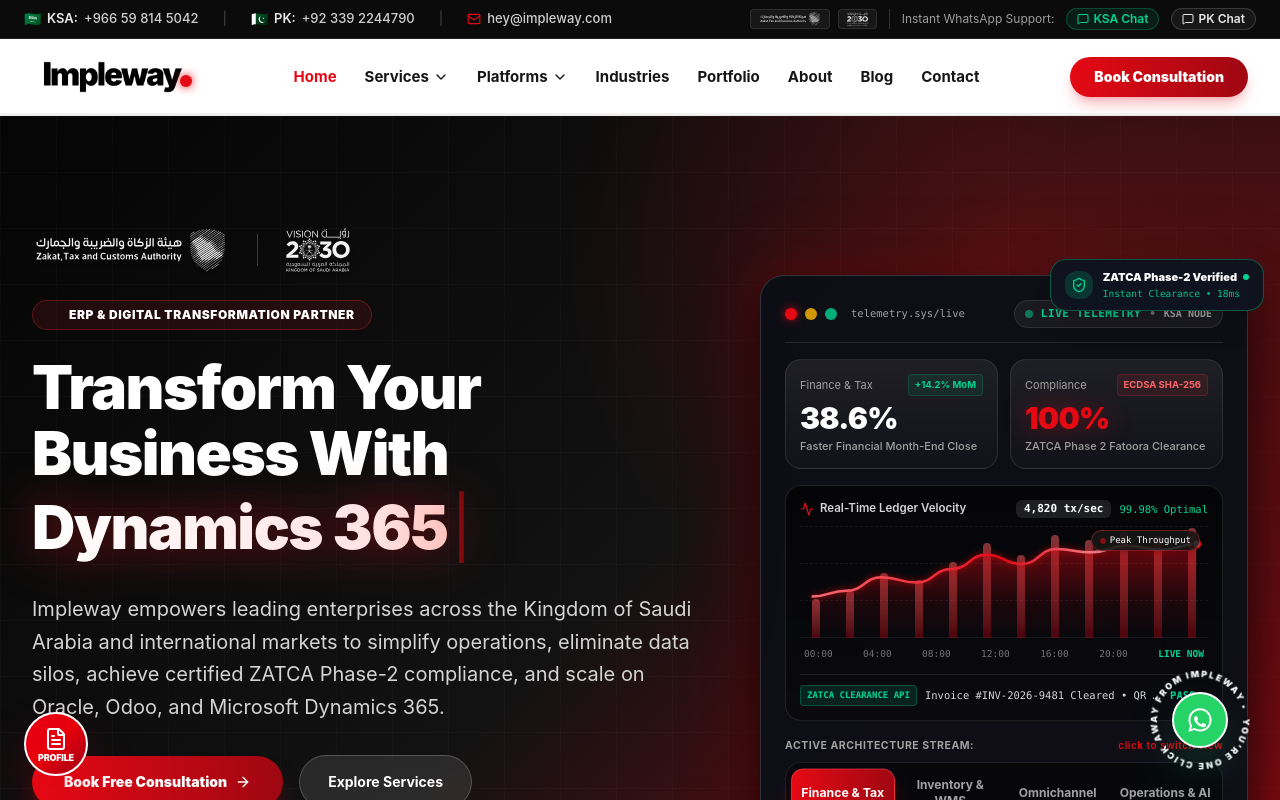
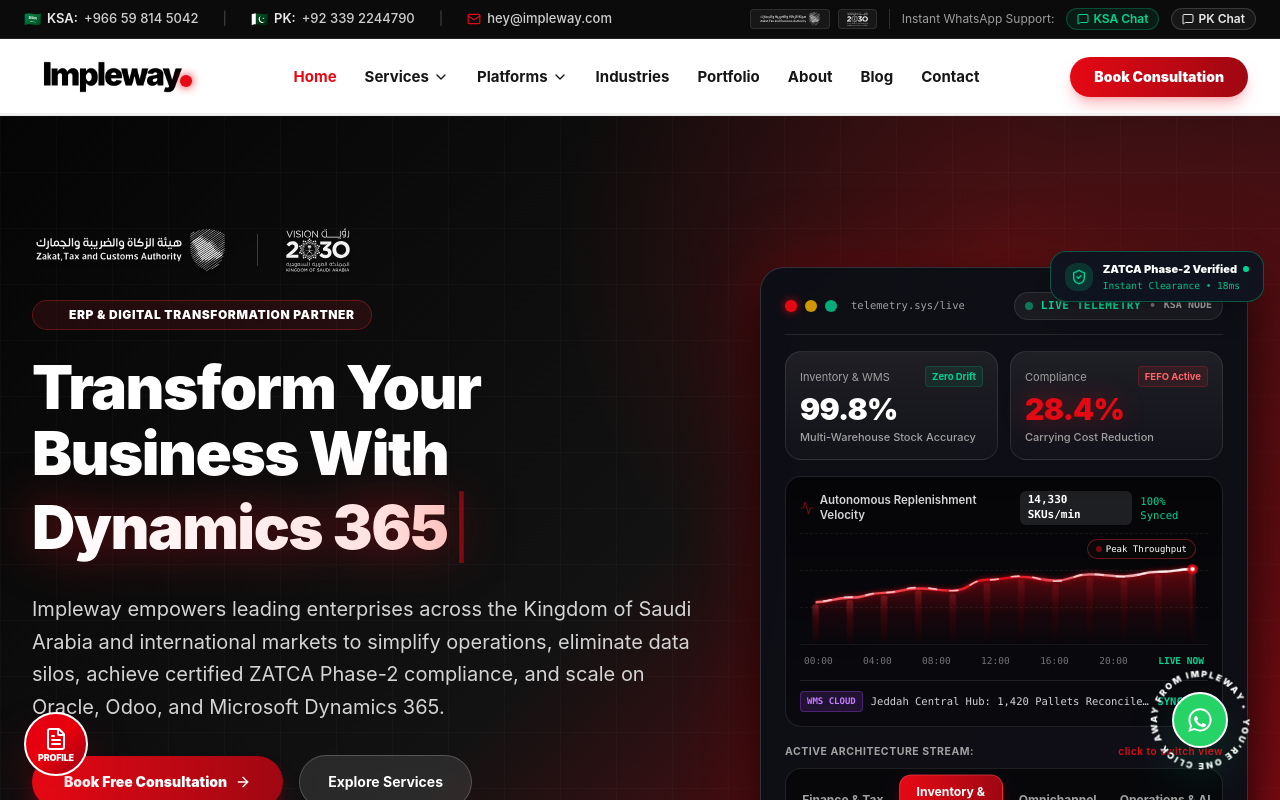
Before and after one commit to umairfida643-droid/Impleway-New-Site, a React (Vite) app: page / in a window 1280 px wide. Shown: the top 800 px of the page. Built offline with nearby package versions, Linux system fonts and the light colour scheme.

Commit message:
fix: constrain hero telemetry bars under spline curve and add high-tech animations

```diff
--- a/src/components/home/HeroSection.jsx
+++ b/src/components/home/HeroSection.jsx
@@ -12,11 +12,12 @@
   "Cloud Migration"
 ];
 
-const generateSplinePath = (points, width = 420, height = 110) => {
+const generateSplinePath = (points, width = 420, height = 120) => {
   if (!points || points.length === 0) return { path: "", area: "", coords: [] };
+  // Add 38px headroom at the top so line and bars never hit or exceed container ceiling
   const coords = points.map((p, i) => {
-    const x = (i / (points.length - 1)) * (width - 24) + 12;
-    const y = height - 12 - ((p / 100) * (height - 28));
+    const x = (i / (points.length - 1)) * (width - 32) + 16;
+    const y = height - 14 - ((p / 100) * 68);
     return { x: Math.round(x * 10) / 10, y: Math.round(y * 10) / 10, val: p };
   });
 
@@ -123,6 +124,27 @@
   const [displayedText, setDisplayedText] = useState("");
   const [isDeleting, setIsDeleting] = useState(false);
   const [activeModule, setActiveModule] = useState("Finance");
+  const [rateVariation, setRateVariation] = useState(0);
+  const [isStreamPaused, setIsStreamPaused] = useState(false);
+  const MODULE_KEYS = useMemo(() => Object.keys(MODULE_DATA), []);
+
+  useEffect(() => {
+    const rateInterval = setInterval(() => {
+      setRateVariation((prev) => (prev + 1) % 10);
+    }, 2200);
+    return () => clearInterval(rateInterval);
+  }, []);
+
+  useEffect(() => {
+    if (isStreamPaused) return;
+    const streamTimer = setInterval(() => {
+      setActiveModule((curr) => {
+        const idx = MODULE_KEYS.indexOf(curr);
+        return MODULE_KEYS[(idx + 1) % MODULE_KEYS.length];
+      });
+    }, 6500);
+    return () => clearInterval(streamTimer);
+  }, [isStreamPaused, MODULE_KEYS]);
 
   useEffect(() => {
     const currentWord = TYPEWRITER_WORDS[wordIndex];
@@ -145,7 +167,26 @@
   }, [displayedText, isDeleting, wordIndex]);
 
   const currentMod = MODULE_DATA[activeModule];
-  const spline = useMemo(() => generateSplinePath(currentMod.curvePoints, 420, 110), [currentMod.curvePoints]);
+  const spline = useMemo(() => generateSplinePath(currentMod.curvePoints, 420, 120), [currentMod.curvePoints]);
+
+  const getLiveRate = () => {
+    if (activeModule === "Finance") {
+      const base = 4820;
+      const offsets = [0, 14, 28, 12, -8, 22, -15, 36, 18, 5];
+      return `${(base + offsets[rateVariation]).toLocaleString()} tx/sec`;
+    }
+    if (activeModule === "Inventory") {
+      const base = 14250;
+      const offsets = [0, 40, -25, 80, 110, -50, 65, 30, -10, 95];
+      return `${(base + offsets[rateVariation]).toLocaleString()} SKUs/min`;
+    }
+    if (activeModule === "Sales") {
+      const base = 1.84;
+      const offsets = [0, 0.02, 0.05, 0.01, -0.02, 0.04, 0.06, 0.03, -0.01, 0.05];
+      return `SAR ${(base + offsets[rateVariation]).toFixed(2)}M/hr`;
+    }
+    return currentMod.telemetryRate;
+  };
 
   return (
     <section className="relative overflow-hidden bg-radial-hero text-white py-16 sm:py-24 lg:py-28">
@@ -291,13 +332,17 @@
           </div>
 
           {/* Right Column: Interactive 3D Cyber-Enterprise Cockpit */}
-          <div className="lg:col-span-5 relative mt-6 lg:mt-0">
+          <div
+            className="lg:col-span-5 relative mt-6 lg:mt-0"
+            onMouseEnter={() => setIsStreamPaused(true)}
+            onMouseLeave={() => setIsStreamPaused(false)}
+          >
 
             {/* Ambient Cyber Neon Back-Glow */}
             <div className="absolute -inset-1.5 bg-gradient-to-r from-red-600/30 via-red-900/20 to-neutral-900/40 rounded-3xl blur-2xl opacity-75 group-hover:opacity-100 transition-opacity pointer-events-none" />
 
             {/* Floating Satellite Badge 1 (Top-Right): ZATCA Verification */}
-            <div className="hidden sm:flex absolute -top-4 -right-4 z-20 items-center gap-2.5 px-3.5 py-2 rounded-2xl bg-[#0E1520]/95 border border-emerald-500/40 shadow-xl backdrop-blur-xl animate-in fade-in slide-in-from-top-4 duration-500 hover:scale-105 transition-transform">
+            <div className="hidden sm:flex absolute -top-4 -right-4 z-20 items-center gap-2.5 px-3.5 py-2 rounded-2xl bg-[#0E1520]/95 border border-emerald-500/40 shadow-xl backdrop-blur-xl animate-float-hud hover:scale-105 transition-transform">
               <div className="w-7 h-7 rounded-xl bg-emerald-500/20 text-emerald-400 flex items-center justify-center flex-shrink-0">
                 <ShieldCheck className="w-4 h-4" />
               </div>
@@ -313,7 +358,7 @@
             </div>
 
             {/* Floating Satellite Badge 2 (Bottom-Left): Multi-Cloud ERP Fabric */}
-            <div className="hidden sm:flex absolute -bottom-4 -left-4 z-20 items-center gap-3 px-3.5 py-2 rounded-2xl bg-[#0E1520]/95 border border-red-500/30 shadow-xl backdrop-blur-xl animate-in fade-in slide-in-from-bottom-4 duration-500 hover:scale-105 transition-transform">
+            <div className="hidden sm:flex absolute -bottom-4 -left-4 z-20 items-center gap-3 px-3.5 py-2 rounded-2xl bg-[#0E1520]/95 border border-red-500/30 shadow-xl backdrop-blur-xl animate-float-hud-delay hover:scale-105 transition-transform">
               <div className="flex -space-x-1.5">
                 <div className="w-6 h-6 rounded-lg overflow-hidden border border-white/20 shadow-xs">
                   <img src="/logos/oracle-app-icon.png" alt="Oracle" className="w-full h-full object-contain" />
@@ -395,12 +440,12 @@
                 {/* Header row inside chart */}
                 <div className="flex items-center justify-between text-xs text-neutral-400 mb-2">
                   <div className="flex items-center gap-1.5">
-                    <Activity className="w-3.5 h-3.5 text-[#E50914]" />
+                    <Activity className="w-3.5 h-3.5 text-[#E50914] animate-pulse" />
                     <span className="font-semibold text-neutral-300 text-[11.5px]">{currentMod.telemetryTitle}</span>
                   </div>
                   <div className="flex items-center gap-2">
-                    <span className="text-[11px] font-mono font-bold text-white bg-white/10 px-2 py-0.5 rounded-md">
-                      {currentMod.telemetryRate}
+                    <span className="text-[11px] font-mono font-bold text-white bg-white/10 px-2 py-0.5 rounded-md transition-all">
+                      {getLiveRate()}
                     </span>
                     <span className="text-emerald-400 font-mono text-[10.5px]">
                       {currentMod.healthRate}
@@ -419,28 +464,17 @@
                     <div className="w-full border-b border-white/30"></div>
                   </div>
 
-                  {/* Slim Equalizer Bar Columns behind the spline */}
-                  <div className="absolute inset-0 flex items-end justify-between px-3 pointer-events-none">
-                    {currentMod.curvePoints.map((val, idx) => (
-                      <div
-                        key={idx}
-                        className="w-1.5 sm:w-2 rounded-t-full bg-gradient-to-t from-red-600/30 to-red-400/50 transition-all duration-500 ease-out"
-                        style={{ height: `${val}%` }}
-                      />
-                    ))}
-                  </div>
-
-                  {/* SVG Spline Curve & Neon Area Fill */}
+                  {/* SVG Spline Curve, Integrated Equalizer Bars & Neon Waves */}
                   <svg
-                    viewBox="0 0 420 110"
+                    viewBox="0 0 420 120"
                     preserveAspectRatio="none"
-                    className="absolute inset-0 w-full h-full overflow-visible"
+                    className="absolute inset-0 w-full h-full overflow-hidden"
                   >
                     <defs>
                       {/* Gradient for Area Fill */}
                       <linearGradient id="areaGradient" x1="0" y1="0" x2="0" y2="1">
-                        <stop offset="0%" stopColor="#E50914" stopOpacity="0.45" />
-                        <stop offset="60%" stopColor="#E50914" stopOpacity="0.1" />
+                        <stop offset="0%" stopColor="#E50914" stopOpacity="0.4" />
+                        <stop offset="60%" stopColor="#E50914" stopOpacity="0.08" />
                         <stop offset="100%" stopColor="#E50914" stopOpacity="0" />
                       </linearGradient>
 
@@ -451,18 +485,46 @@
                         <stop offset="100%" stopColor="#FFFFFF" />
                       </linearGradient>
 
+                      {/* Equalizer Bar Vertical Gradient */}
+                      <linearGradient id="barGradient" x1="0" y1="0" x2="0" y2="1">
+                        <stop offset="0%" stopColor="#FF4D55" stopOpacity="0.5" />
+                        <stop offset="35%" stopColor="#E50914" stopOpacity="0.25" />
+                        <stop offset="100%" stopColor="#E50914" stopOpacity="0.02" />
+                      </linearGradient>
+
                       {/* Glow Filter */}
                       <filter id="neonGlow" x="-20%" y="-20%" width="140%" height="140%">
                         <feDropShadow dx="0" dy="0" stdDeviation="3" floodColor="#E50914" floodOpacity="0.8" />
                       </filter>
                     </defs>
 
+                    {/* Integrated Equalizer Bars - strictly anchored at pt.y + 3 so they NEVER exceed the curve */}
+                    <g className="transition-all duration-500 ease-out">
+                      {spline.coords.map((pt, idx) => {
+                        const barTop = pt.y + 3;
+                        const barHeight = Math.max(0, 120 - barTop);
+                        return (
+                          <rect
+                            key={idx}
+                            x={pt.x - 3.5}
+                            y={barTop}
+                            width="7"
+                            height={barHeight}
+                            rx="3.5"
+                            fill="url(#barGradient)"
+                            className="animate-bar-breath"
+                            style={{ animationDelay: `${idx * 0.12}s` }}
+                          />
+                        );
+                      })}
+                    </g>
+
                     {/* Area Fill */}
                     {spline.area && (
                       <path
                         d={spline.area}
                         fill="url(#areaGradient)"
-                        className="transition-all duration-700 ease-out"
+                        className="transition-all duration-700 ease-out pointer-events-none"
                       />
                     )}
 
@@ -478,31 +540,50 @@
                       />
                     )}
 
-                    {/* Active Peak Beacon */}
+                    {/* Electric Live Current Running Along Spline */}
+                    {spline.path && (
+                      <path
+                        d={spline.path}
+                        fill="none"
+                        stroke="#FFFFFF"
+                        strokeWidth="1.8"
+                        strokeLinecap="round"
+                        className="animate-dash-flow opacity-70"
+                      />
+                    )}
+
+                    {/* Active Peak Beacon with Concentric Ripple Radar */}
                     {spline.coords.length > 0 && (
                       <g className="transition-all duration-700 ease-out">
                         <circle
                           cx={spline.coords[spline.coords.length - 1].x}
                           cy={spline.coords[spline.coords.length - 1].y}
-                          r="6"
+                          r="10"
                           fill="#E50914"
                           className="animate-ping"
-                          opacity="0.75"
+                          opacity="0.3"
                         />
                         <circle
                           cx={spline.coords[spline.coords.length - 1].x}
                           cy={spline.coords[spline.coords.length - 1].y}
-                          r="4"
+                          r="5.5"
+                          fill="#E50914"
+                          opacity="0.8"
+                        />
+                        <circle
+                          cx={spline.coords[spline.coords.length - 1].x}
+                          cy={spline.coords[spline.coords.length - 1].y}
+                          r="3"
                           fill="#FFFFFF"
                           stroke="#E50914"
-                          strokeWidth="2"
+                          strokeWidth="1.5"
                         />
                       </g>
                     )}
                   </svg>
 
-                  {/* Floating Micro Tooltip at Peak */}
-                  <div className="absolute top-1 right-2 bg-neutral-900/90 border border-red-500/40 px-2 py-0.5 rounded-full text-[9px] font-mono text-white flex items-center gap-1 shadow-md">
+                  {/* Floating Micro Tooltip at Peak - cleanly positioned with safe top clearance */}
+                  <div className="absolute top-1.5 right-3 bg-neutral-950/90 border border-red-500/40 px-2 py-0.5 rounded-full text-[9px] font-mono text-white flex items-center gap-1 shadow-md pointer-events-none backdrop-blur-xs">
                     <span className="w-1.5 h-1.5 rounded-full bg-[#E50914] animate-pulse"></span>
                     <span>Peak Throughput</span>
                   </div>
--- a/src/index.css
+++ b/src/index.css
@@ -143,3 +143,50 @@
 .rotate-y-180 {
   transform: rotateY(180deg);
 }
+
+/* 3D HUD Floating Satellite Animations */
+@keyframes floatHUD {
+  0%, 100% {
+    transform: translateY(0px);
+  }
+  50% {
+    transform: translateY(-5px);
+  }
+}
+
+.animate-float-hud {
+  animation: floatHUD 4.5s ease-in-out infinite;
+}
+
+.animate-float-hud-delay {
+  animation: floatHUD 4.5s ease-in-out infinite 2.25s;
+}
+
+/* Electric Flow Wave on SVG Telemetry Spline */
+@keyframes dashFlow {
+  from {
+    stroke-dashoffset: 60;
+  }
+  to {
+    stroke-dashoffset: 0;
+  }
+}
+
+.animate-dash-flow {
+  stroke-dasharray: 8 14;
+  animation: dashFlow 2.5s linear infinite;
+}
+
+/* Equalizer Bars Subtle Breathing */
+@keyframes barBreath {
+  0%, 100% {
+    opacity: 0.35;
+  }
+  50% {
+    opacity: 0.75;
+  }
+}
+
+.animate-bar-breath {
+  animation: barBreath 2s ease-in-out infinite;
+}
```
